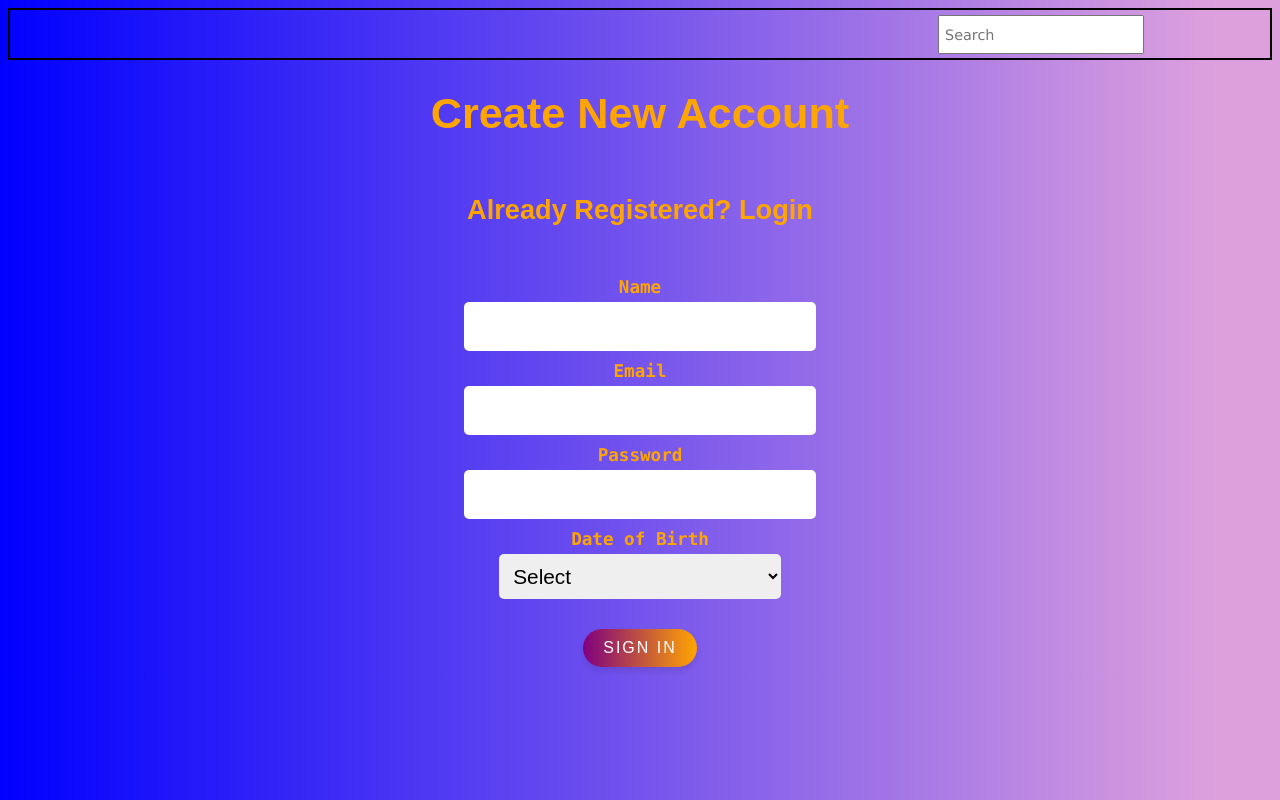
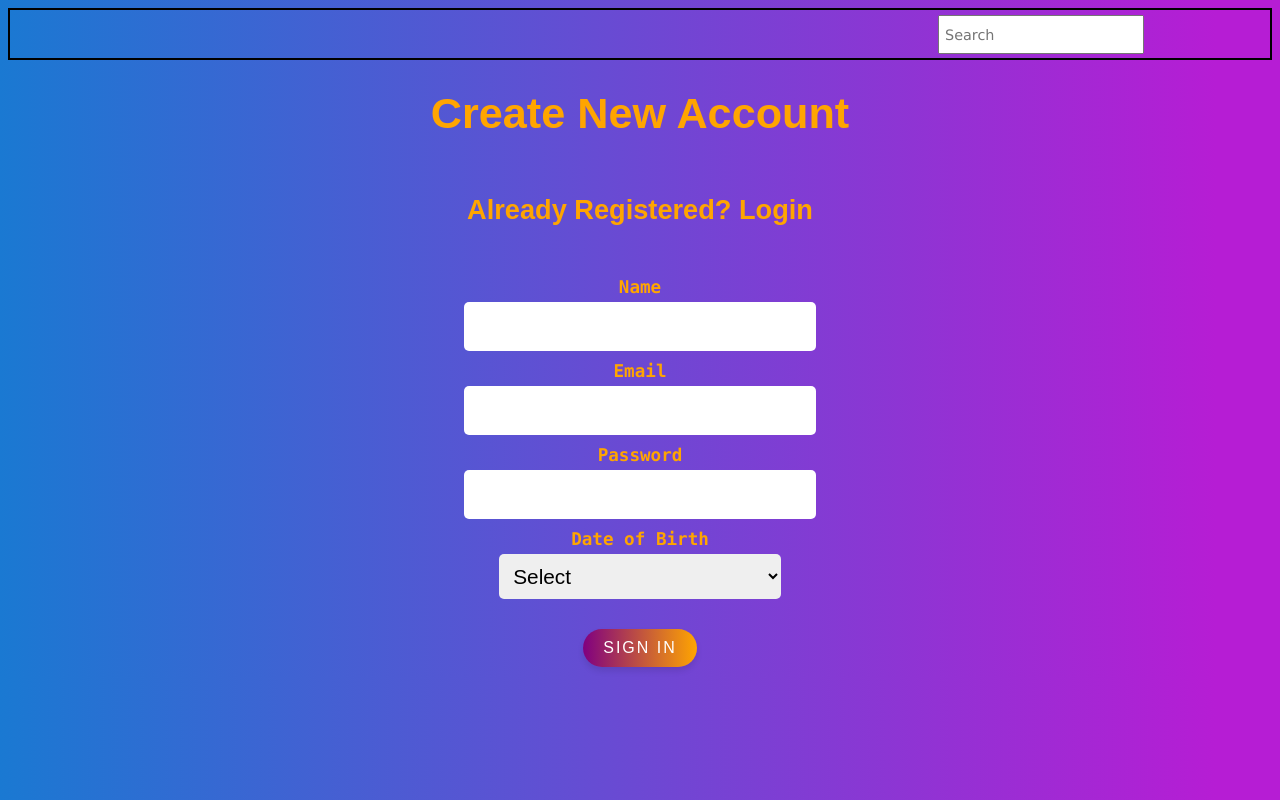
Before and after one commit to 0bl1qu3/myRoomi, a PHP site: page / in a window 1280 px wide. Run offline with PHP 8.4, Linux system fonts and the light colour scheme.

Commit message:
Changed body background colors for linear gradient

```diff
--- a/Sign-In Page/style.css
+++ b/Sign-In Page/style.css
@@ -1,5 +1,5 @@
 body{
-    background: linear-gradient(to right, blue, plum 95%);
+    background: linear-gradient(to right, #1a79d2, #b61dd4 95%);
 }
 
 h1, h3{
```
